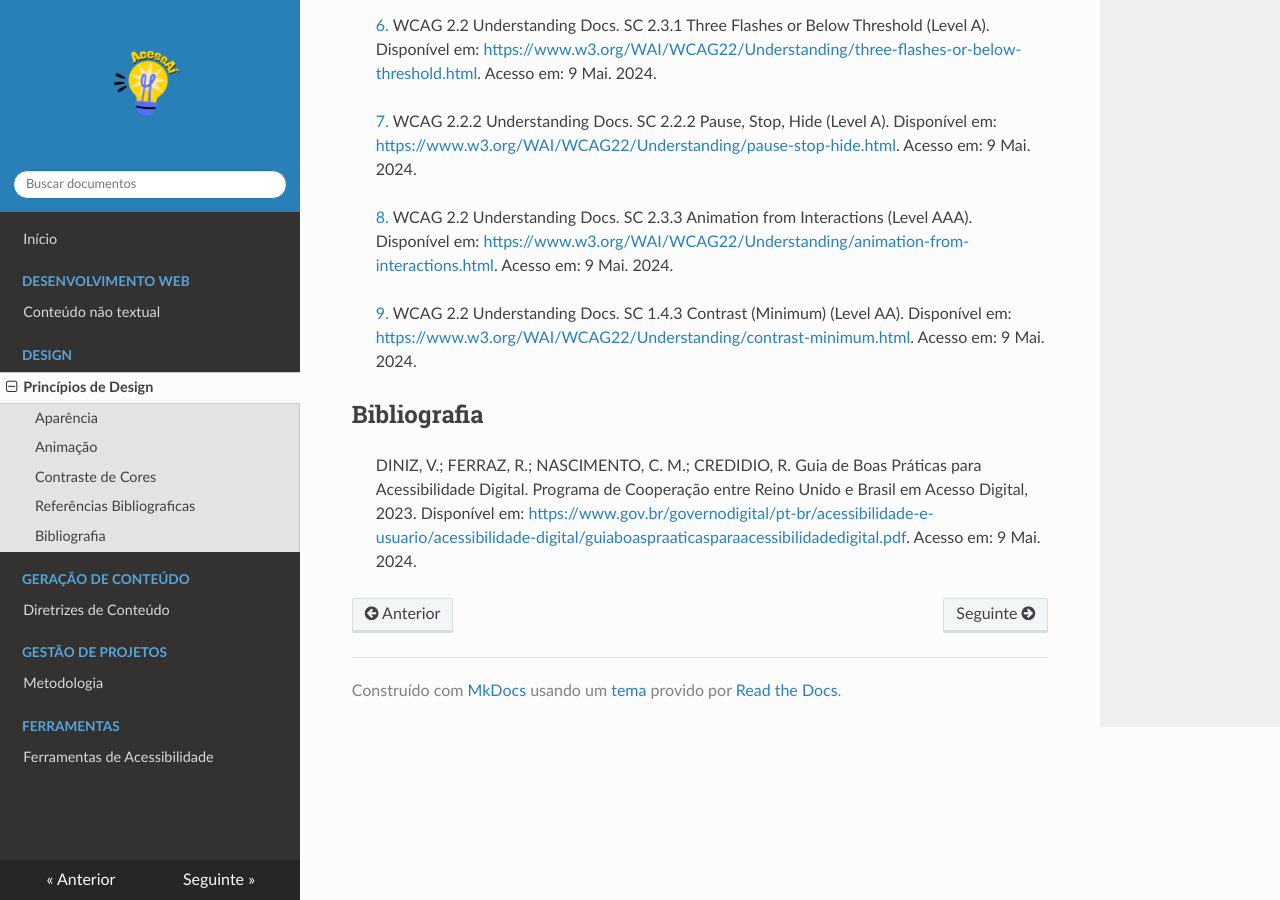
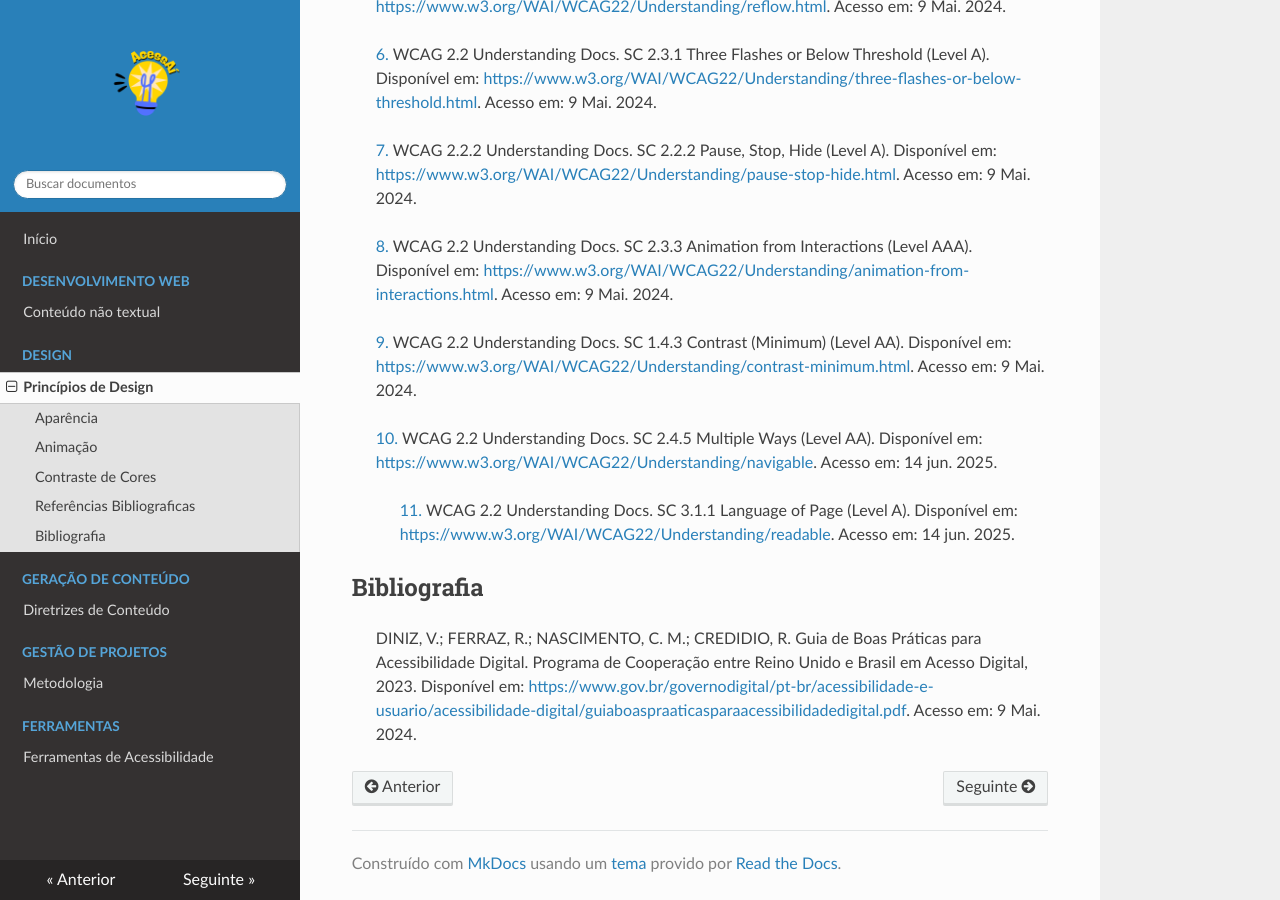
Before and after one commit to UnBIHC2025-1/IHC-2025.1-Grupo02, an MkDocs documentation site: the page built from docs/design/design.md, in a window 1280 px wide and 900 px high, scrolled down 1752 px. Built offline with MkDocs 1.6.1, drawn with Linux system fonts in a browser that asks for light colours; nearby versions of some CDN libraries; some of the changed text lies outside the part shown.

Commit message:
Update design.md

````diff
--- a/docs/design/design.md
+++ b/docs/design/design.md
@@ -9,17 +9,18 @@
 - [ ] <b> Descrever os controles</b> pelo nome, não apenas pela aparência ou localização. <a id="TEC3"href="#RP3">[3]</a>
 - [ ] <b> Garantir que dicas visuais</b> significativas atinjam 3:1 em relação ao fundo. <a id="TEC4" href="#RP4">[4]</a>
 - [ ] <b> Fazer com que as linhas</b> de texto se ajustem ao viewport. <a id="TEC5"href="#RP5">[5]</a>
+- [ ] <b> Permite que o usuário navegue pelos conteúdos facilmente </b> <a id="TEC10" href="#RP10">[10]</a>
+- [ ] <b> Fontes são fluidas </b> e de fácil entendimento. <a id="TEC11" href="#RP11">[11]</a>
 - [ ] Oferece uma <b> opção de alto contraste </b> (dark-mode) de suas páginas web e aumento de fontes.
 - [ ] Parágrafos com no <b> máximo 80 caracteres por linha </b>.
 - [ ] <b> Evita </b> o uso de <b> textos longos em caixa alta ou condensados </b>.
 - [ ] Evita o alinhamento justificado.
-- [ ] <b> Fontes são fluidas </b> e de fácil entendimento.
 - [ ] Toma o devido cuidado com <b>``` display:none ``` e ``` visibility:hidden ``` para os recursos de tecnologia assistiva</b>
 - [ ] Preferir <b> botões com texto e ícone </b>. E botões apenas com ícones tem o nome acessível.
 
 ## Animação
-- [ ] <b> Evitar conteúdo que pisque</b>, ou mantenha-o abaixo dos limites. <a id="TEC6" href="#RP6">[6]</a>
-- [ ] <b> Permitir que os usuários controlem as alterações de conteúdo</b> que ocorrem em paralelo com outro conteúdo. <a id="TEC7" href="#RP7">[7]</a>
+- [ ] <b> Evita conteúdo que pisque</b>, ou mantenha-o abaixo dos limites. <a id="TEC6" href="#RP6">[6]</a>
+- [ ] <b> Permite que os usuários controlem as alterações de conteúdo</b> que ocorrem em paralelo com outro conteúdo. <a id="TEC7" href="#RP7">[7]</a>
 - [ ] <b> Toda a animação</b> deve obedecer à ```prefers-reduced-motion``` consulta de mídia. <a id="TEC8" href="#RP8">[8]</a>
 
 ## Contraste de Cores
@@ -50,6 +51,10 @@
 
 > <a id="RP9" href="#TEC9">9.</a> WCAG 2.2 Understanding Docs. SC 1.4.3 Contrast (Minimum) (Level AA). Disponível em: [https://www.w3.org/WAI/WCAG22/Understanding/contrast-minimum.html](https://www.w3.org/WAI/WCAG22/Understanding/contrast-minimum.html). Acesso em: 9 Mai. 2024.
 
+> <a id="RP10" href="#TEC10">10.</a> WCAG 2.2 Understanding Docs. SC 2.4.5 Multiple Ways (Level AA). Disponível em: [https://www.w3.org/WAI/WCAG22/Understanding/navigable](https://www.w3.org/WAI/WCAG22/Understanding/navigable). Acesso em: 14 jun. 2025.
+
+> > <a id="RP11" href="#TEC11">11.</a> WCAG 2.2 Understanding Docs. SC 3.1.1 Language of Page (Level A). Disponível em: [https://www.w3.org/WAI/WCAG22/Understanding/readable](https://www.w3.org/WAI/WCAG22/Understanding/readable). Acesso em: 14 jun. 2025.
+
 ## Bibliografia
 
 > </a> DINIZ, V.; FERRAZ, R.; NASCIMENTO, C. M.; CREDIDIO, R. Guia de Boas Práticas para Acessibilidade Digital. Programa de Cooperação entre Reino Unido e Brasil em Acesso Digital, 2023. Disponível em: [https://www.gov.br/governodigital/pt-br/acessibilidade-e-usuario/acessibilidade-digital/guiaboaspraaticasparaacessibilidadedigital.pdf](https://www.gov.br/governodigital/pt-br/acessibilidade-e-usuario/acessibilidade-digital/guiaboaspraaticasparaacessibilidadedigital.pdf). Acesso em: 9 Mai. 2024.
````
